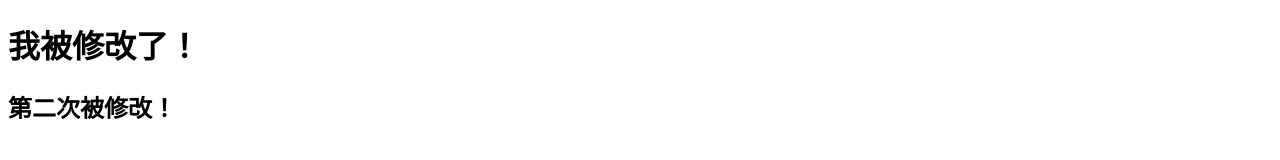
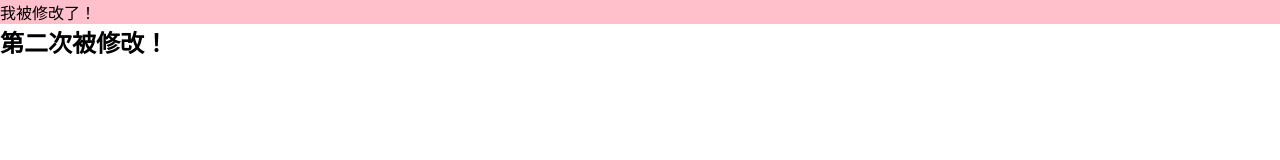
Before and after one commit to ZfLearnWeb/project_01, a plain HTML site: page index.html in a window 1280 px wide. Drawn offline with Linux system fonts and the light colour scheme.

Commit message:
修改了css，html和js，并且直接放入git仓库

```diff
--- a/index.css
+++ b/index.css
@@ -0,0 +1,7 @@
+*{
+    margin: 0;
+    padding: 0;
+}
+div{
+    background-color:blue;
+}
--- a/index.html
+++ b/index.html
@@ -5,11 +5,13 @@
     <meta http-equiv="X-UA-Compatible" content="IE=edge">
     <meta name="viewport" content="width=device-width, initial-scale=1.0">
     <title>被修改之后的文件</title>
-    <link rel="alternate" href="./index.css" type="application/atom+xml" title="Atom">
-    <script src="./index.js"></script>
+    <link href="./index.css" rel="stylesheet" type="text/css"/>
 </head>
 <body>
-    <h1>我被修改了！</h1>
+    <div>我被修改了！</div>
     <h2>第二次被修改！</h2>
+    <script src="./index.js">
+
+    </script>
 </body>
 </html>
--- a/index.js
+++ b/index.js
@@ -0,0 +1,2 @@
+var div= document.querySelector('div');
+div.style.backgroundColor= 'pink';
```
